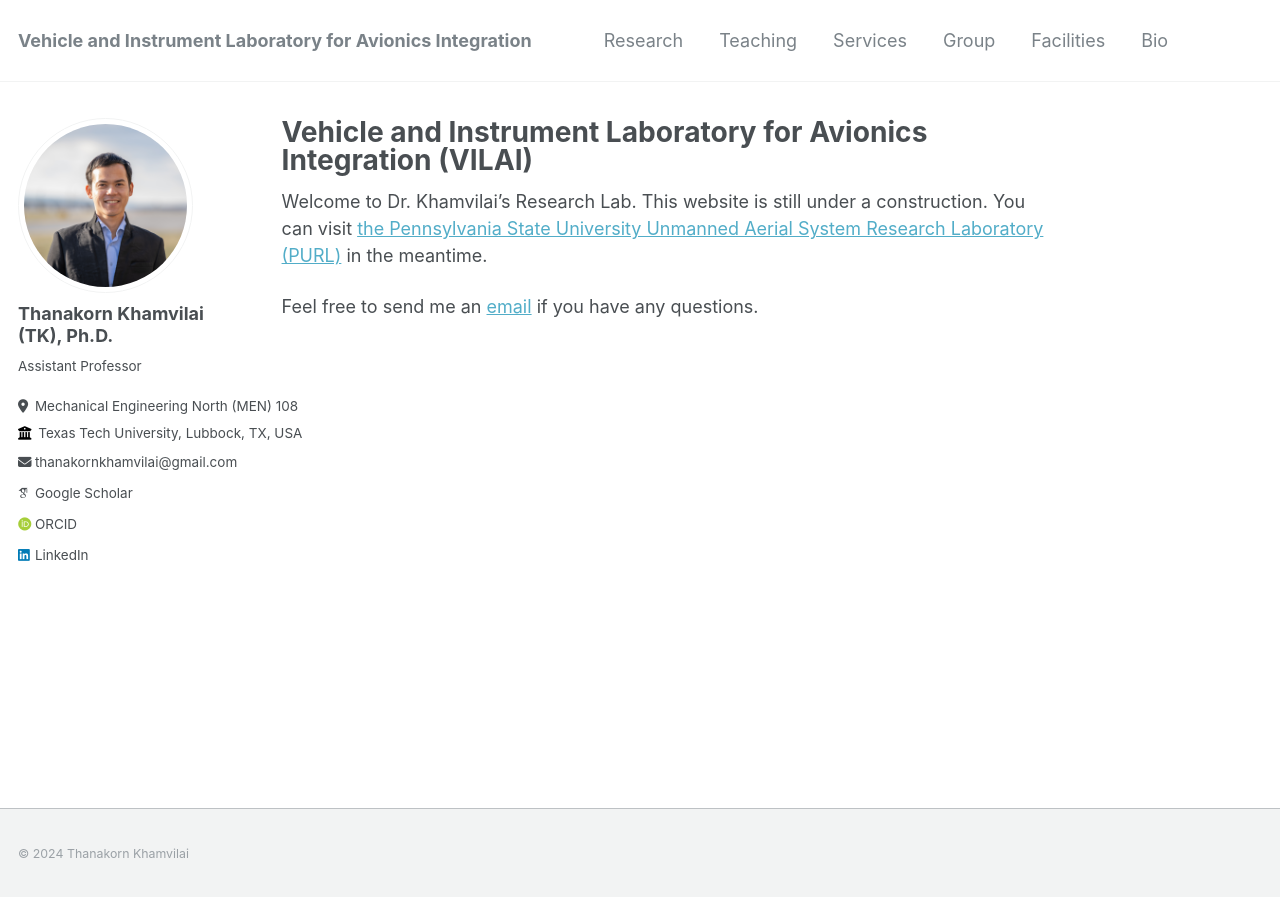
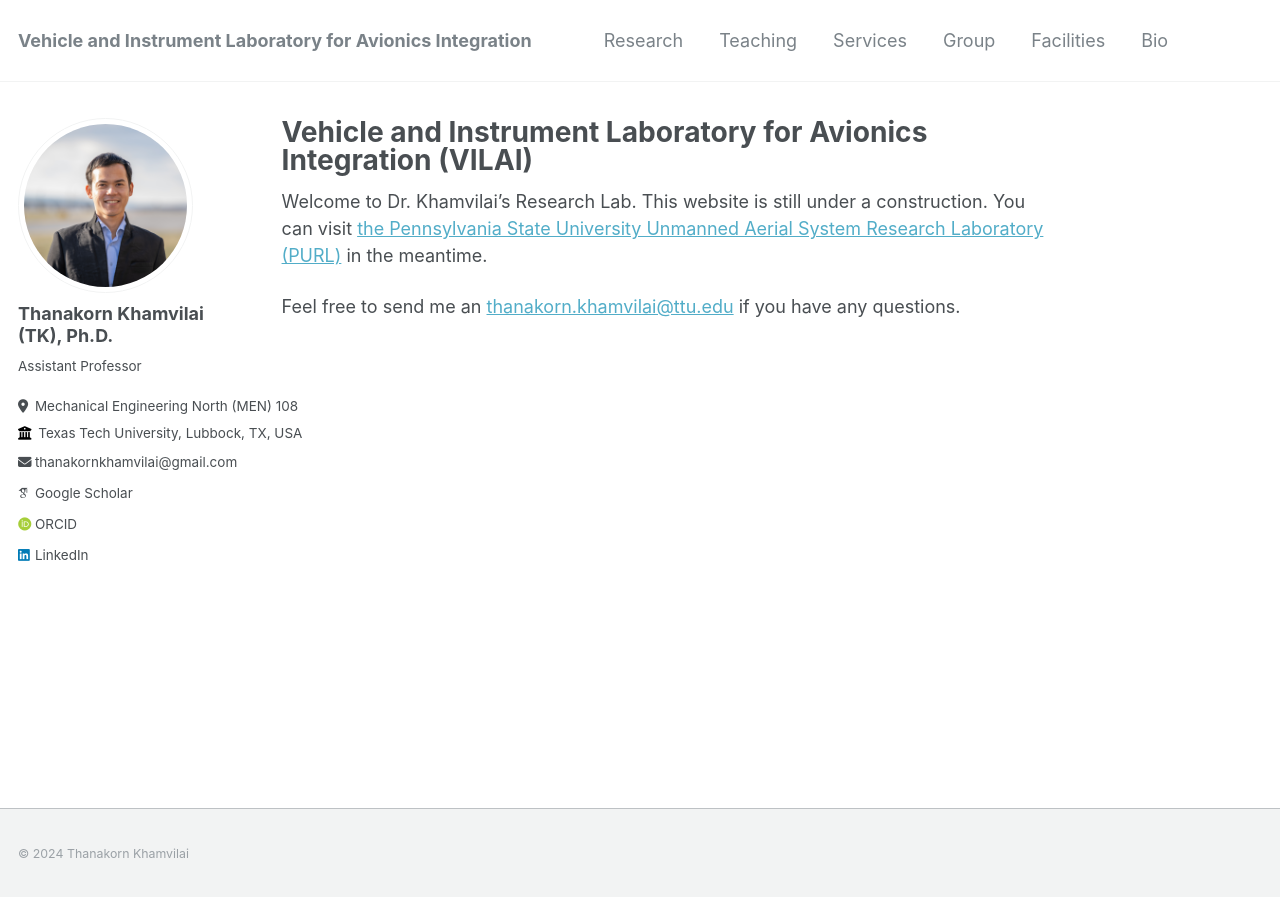
Before and after one commit to tkhamvilai/tkhamvilai.github.io, a Jekyll site: the page built from _pages/about.md, in a window 1280 px wide. Shown: the top 897 px of the page. Built offline with Jekyll 4.4.1, drawn with Linux system fonts in a browser that asks for light colours; some web fonts are replaced.

Commit message:
change email

```diff
--- a/_pages/about.md
+++ b/_pages/about.md
@@ -9,4 +9,4 @@ redirect_from:
 
 Welcome to Dr. Khamvilai's Research Lab. This website is still under a construction. You can visit [the Pennsylvania State University Unmanned Aerial System Research Laboratory (PURL)](https://purl.psu.edu) in the meantime.
 
-Feel free to send me an [email](mailto:thanakornkhamvilai@gmail.com) if you have any questions.
+Feel free to send me an [thanakorn.khamvilai@ttu.edu](mailto:thanakorn.khamvilai@ttu.edu) if you have any questions.
```
